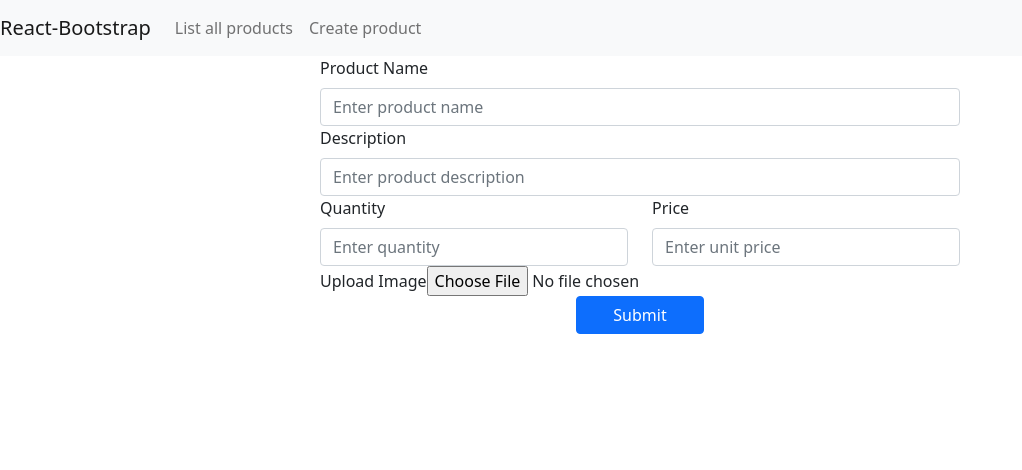
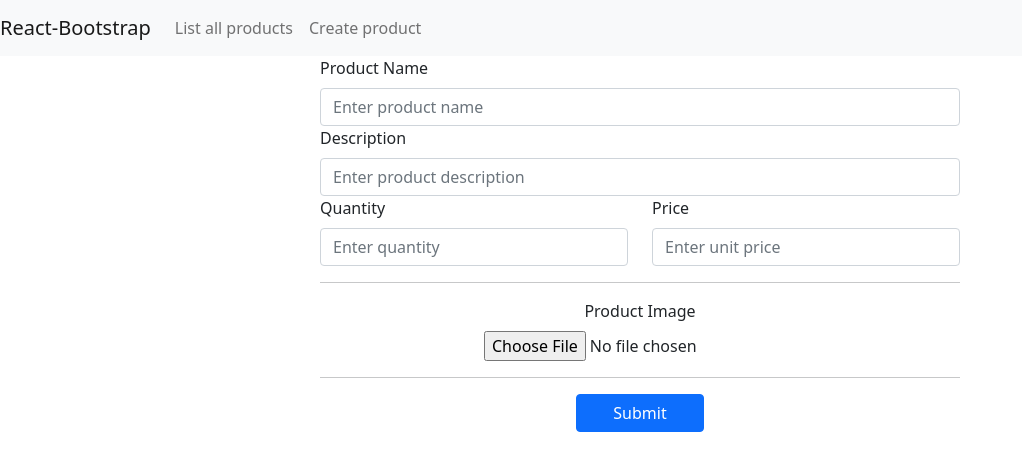
Before and after one commit to Yug34/shop-frontend, a React (Create React App) app: page /create in a window 1280 px wide. Shown: the top 470 px of the page, without its empty margins (0-1022 px from the left). Built offline with nearby package versions, Linux system fonts and the light colour scheme.

Commit message:
Styled product card

```diff
--- a/src/components/ProductCard.js
+++ b/src/components/ProductCard.js
@@ -1,4 +1,5 @@
 import React, { useEffect, useState } from "react";
+import {Card, Button} from "react-bootstrap";
 
 function ProductCard(props) {
   let [imgLink, setImgLink] = useState(null);
@@ -27,16 +28,16 @@ function ProductCard(props) {
 
   return (
     <div className="App">
-      <div>{props.name}</div>
-      <div>{props.description}</div>
-      <div>{props.price}</div>
-      <div>{props.quantity}</div>
-      <img
-        src={imgLink}
-        alt={props.name}
-        style={{ width: "150px", height: "150px" }}
-      />
-      <button onClick={addToCart}>Add to cart</button>
+        <Card style={{ width: '18rem' }}>
+            <Card.Img variant="top" src={imgLink} />
+            <div style={{position: "absolute", width: "fit-content", margin: "5px 0 0 10px", padding: "1px 3px 1px 3px", backgroundColor: "#65bb68", borderRadius: "10px"}}>₹{props.price}</div>
+            <Card.Body>
+                <Card.Title>{props.name}</Card.Title>
+                <Card.Text>{props.description}</Card.Text>
+                <Button variant="primary" onClick={addToCart}>Add to cart</Button>
+            </Card.Body>
+        </Card>
+      {/*<div>{props.quantity}</div>*/}
     </div>
   );
 }
--- a/src/pages/CreateProduct.js
+++ b/src/pages/CreateProduct.js
@@ -1,5 +1,5 @@
 import React from "react";
-import {Form, Button, Row, Col} from "react-bootstrap";
+import {Form, Button, Row, Col, FormLabel} from "react-bootstrap";
 
 function CreateProduct() {
   return (
@@ -50,19 +50,22 @@ function CreateProduct() {
             required={true}
           />
         </Col>
-
-
       </Row>
-      <Form.Group>
+      <hr/>
+      <Form.Group style={{ textAlign: "center" }}>
+        <FormLabel>Product Image</FormLabel>
         <Form.File
           id="image"
           type="file"
           name="image"
-          label="Upload Image"
+          // label="Product image:"
           required={true}
         />
       </Form.Group>
-      <Button type="submit" style={{width: "20%", marginLeft: "40%"}}>Submit</Button>
+      <hr/>
+      <Button type="submit" style={{ width: "20%", marginLeft: "40%" }}>
+        Submit
+      </Button>
     </Form>
   );
 }
```
Lines whose indentation alone changed are shown as unchanged.
